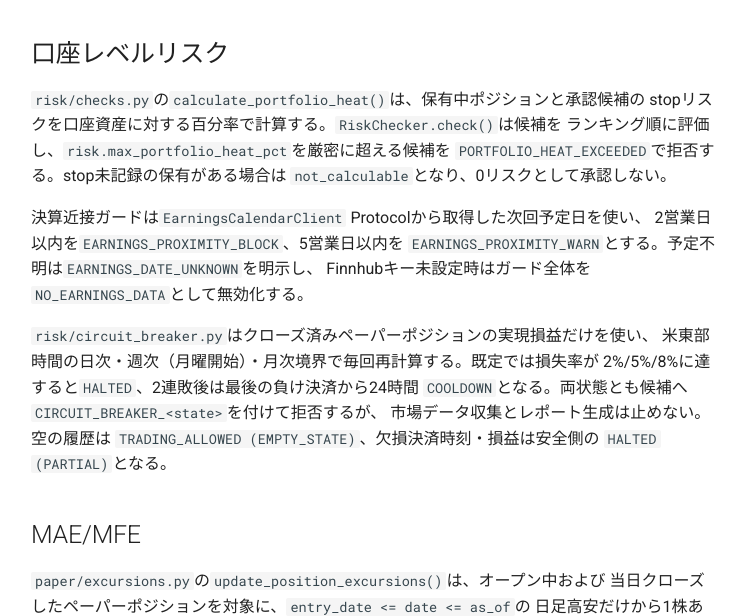
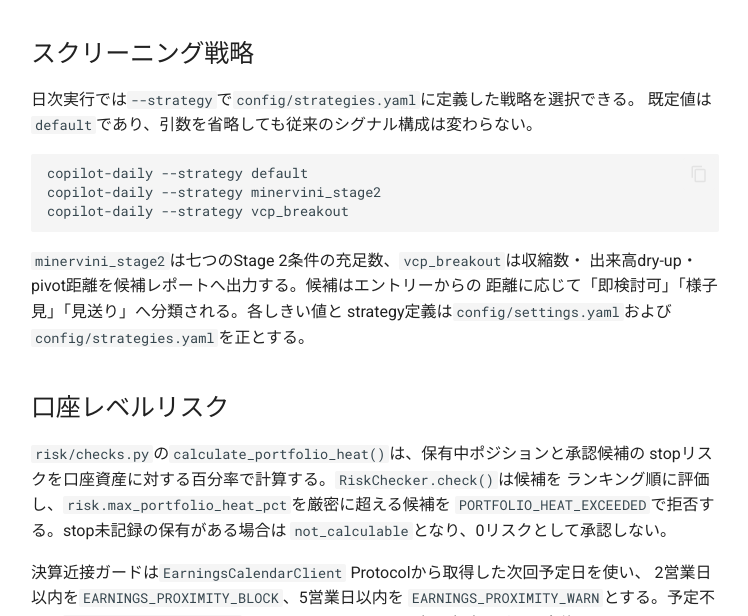
Before and after one commit to tomada1114/swing-copilot, an MkDocs documentation site: the page built from docs/reference.md, in a window 1280 px wide and 900 px high, cut to the strip 284-900 px from the top of the window. Shown: the whole strip, without its empty margins (265-1013 px from the left). Built offline with MkDocs 1.6.1 and Material for MkDocs 9.7.7, drawn with Linux system fonts in a browser that asks for light colours; comment, search, counter and statistics services are not loaded.

Commit message:
docs: P5戦略の利用方法を追加

````diff
--- a/docs/reference.md
+++ b/docs/reference.md
@@ -1,6 +1,22 @@
 # API Reference
 
 ::: swing_copilot
+
+## スクリーニング戦略
+
+日次実行では`--strategy`で`config/strategies.yaml`に定義した戦略を選択できる。
+既定値は`default`であり、引数を省略しても従来のシグナル構成は変わらない。
+
+```bash
+copilot-daily --strategy default
+copilot-daily --strategy minervini_stage2
+copilot-daily --strategy vcp_breakout
+```
+
+`minervini_stage2`は七つのStage 2条件の充足数、`vcp_breakout`は収縮数・
+出来高dry-up・pivot距離を候補レポートへ出力する。候補はエントリーからの
+距離に応じて「即検討可」「様子見」「見送り」へ分類される。各しきい値と
+strategy定義は`config/settings.yaml`および`config/strategies.yaml`を正とする。
 
 ## 口座レベルリスク
 
````
